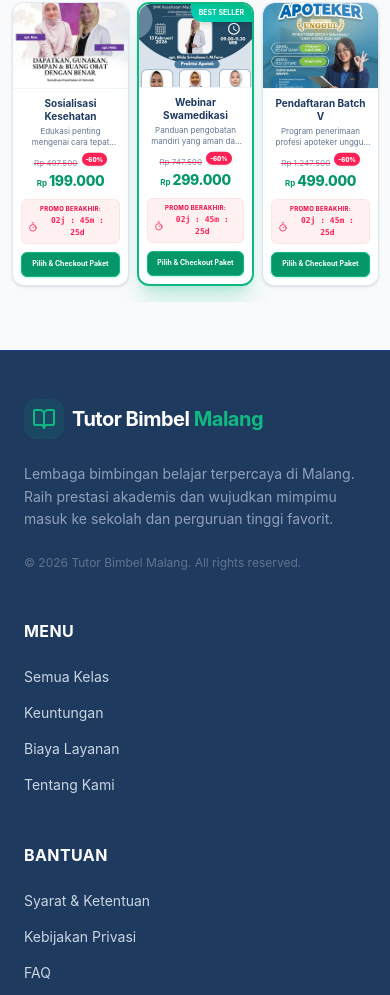
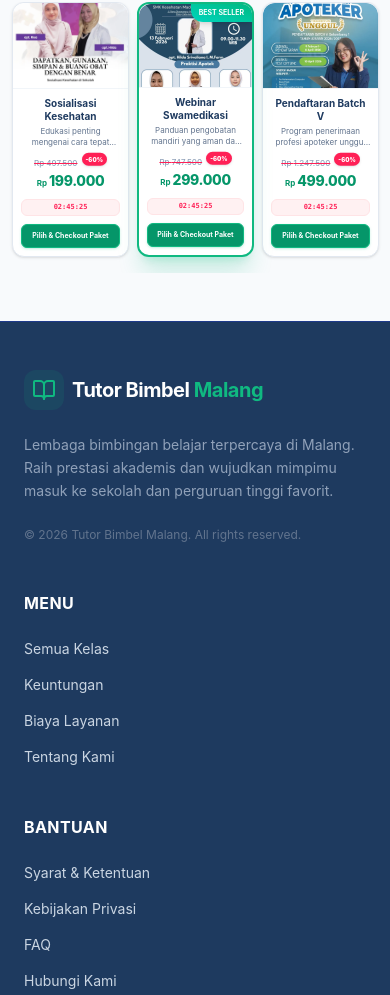
Before and after one commit to logicnodee/tutor-bimbel-malang, a React (Vite) app: page / in a window 390 px wide. Shown: the part 1835-2830 px from the top of the page. Built offline with nearby package versions, Linux system fonts and the light colour scheme.

Commit message:
Fix compact countdown timer for very small mobile screens

```diff
--- a/src/components/Pricing.jsx
+++ b/src/components/Pricing.jsx
@@ -15,10 +15,13 @@ export default function Pricing({ onOpenCheckout }) {
         return () => clearInterval(timerId);
     }, []);
 
-    const formatTime = (seconds) => {
+    const formatTime = (seconds, compact = false) => {
         const h = Math.floor(seconds / 3600);
         const m = Math.floor((seconds % 3600) / 60);
         const s = seconds % 60;
+        if (compact) {
+            return `${h.toString().padStart(2, '0')}:${m.toString().padStart(2, '0')}:${s.toString().padStart(2, '0')}`;
+        }
         return `${h.toString().padStart(2, '0')}j : ${m.toString().padStart(2, '0')}m : ${s.toString().padStart(2, '0')}d`;
     };
 
@@ -100,14 +103,13 @@ export default function Pricing({ onOpenCheckout }) {
                                 </div>
 
                                 {/* Countdown Jam */}
-                                <div className="mb-2 md:mb-4 bg-rose-50 border border-rose-100 px-1.5 md:px-3 py-1 md:py-1.5 w-full rounded-md md:rounded-lg flex flex-col items-center justify-center gap-0.5 md:gap-1">
-                                    <span className="text-[6px] md:text-[9px] uppercase font-bold text-rose-600 tracking-wider">
-                                        Promo Berakhir:
+                                <div className="mb-2 md:mb-4 bg-rose-50 border border-rose-100 px-1 md:px-3 py-0.5 md:py-1.5 w-full rounded-md md:rounded-lg flex items-center justify-center gap-0.5 md:gap-1">
+                                    <Timer className="hidden md:block w-4 h-4 animate-pulse text-rose-500" />
+                                    <span className="text-rose-500 font-black font-mono text-[7px] md:text-sm">
+                                        <span className="hidden md:inline">Berakhir </span>
+                                        <span className="md:hidden">{formatTime(timeLeft, true)}</span>
+                                        <span className="hidden md:inline">{formatTime(timeLeft)}</span>
                                     </span>
-                                    <div className="flex items-center gap-1 md:gap-1.5 text-rose-500 font-black font-mono text-[8px] md:text-sm">
-                                        <Timer className="w-2.5 h-2.5 md:w-4 md:h-4 animate-pulse" />
-                                        {formatTime(timeLeft)}
-                                    </div>
                                 </div>
 
                                 <button
```
